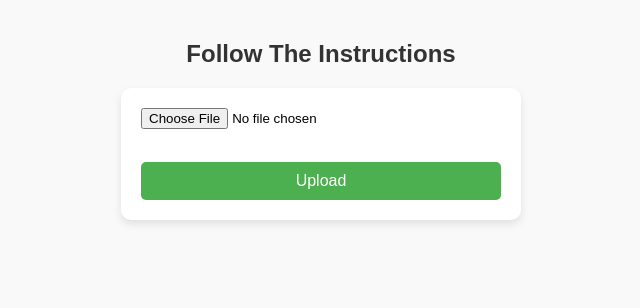
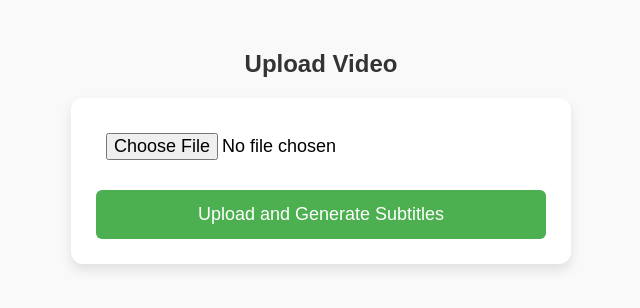
Before and after one commit to Hamza123455/flask-subtitles, a plain HTML site: page templates/index.html in a window 1280 px wide. Shown: the whole page, without its empty margins (319-959 px from the left). Drawn offline with Linux system fonts and the light colour scheme.

Commit message:
Update index.html

```diff
--- a/templates/index.html
+++ b/templates/index.html
@@ -6,42 +6,46 @@
   <style>
     body {
       font-family: Arial, sans-serif;
-      padding: 20px;
+      padding: 30px;
       margin: 0;
       background-color: #f9f9f9;
       display: flex;
       flex-direction: column;
       align-items: center;
+      font-size: 18px;
     }
 
     h2 {
       text-align: center;
       color: #333;
+      font-size: 24px;
     }
 
     form {
       background-color: #fff;
-      padding: 20px;
-      border-radius: 10px;
-      box-shadow: 0 4px 8px rgba(0, 0, 0, 0.1);
+      padding: 25px;
+      border-radius: 12px;
+      box-shadow: 0 6px 12px rgba(0, 0, 0, 0.1);
       width: 100%;
-      max-width: 400px;
+      max-width: 500px;
       box-sizing: border-box;
     }
 
     input[type="file"] {
+      font-size: 18px;
+      padding: 10px;
       width: 100%;
+      margin-bottom: 20px;
     }
 
     input[type="submit"] {
       width: 100%;
-      margin-top: 15px;
-      padding: 10px;
+      padding: 14px;
       background-color: #4CAF50;
       color: white;
       border: none;
-      border-radius: 5px;
-      font-size: 16px;
+      border-radius: 6px;
+      font-size: 18px;
       cursor: pointer;
     }
 
@@ -51,11 +55,10 @@
   </style>
 </head>
 <body>
-  <h2>Follow The Instructions</h2>
+  <h2>Upload Video</h2>
   <form method="POST" enctype="multipart/form-data" action="/upload">
     <input type="file" name="video" accept="video/*" required />
-    <br/><br/>
-    <input type="submit" value="Upload" />
+    <input type="submit" value="Upload and Generate Subtitles" />
   </form>
 </body>
 </html>
```
